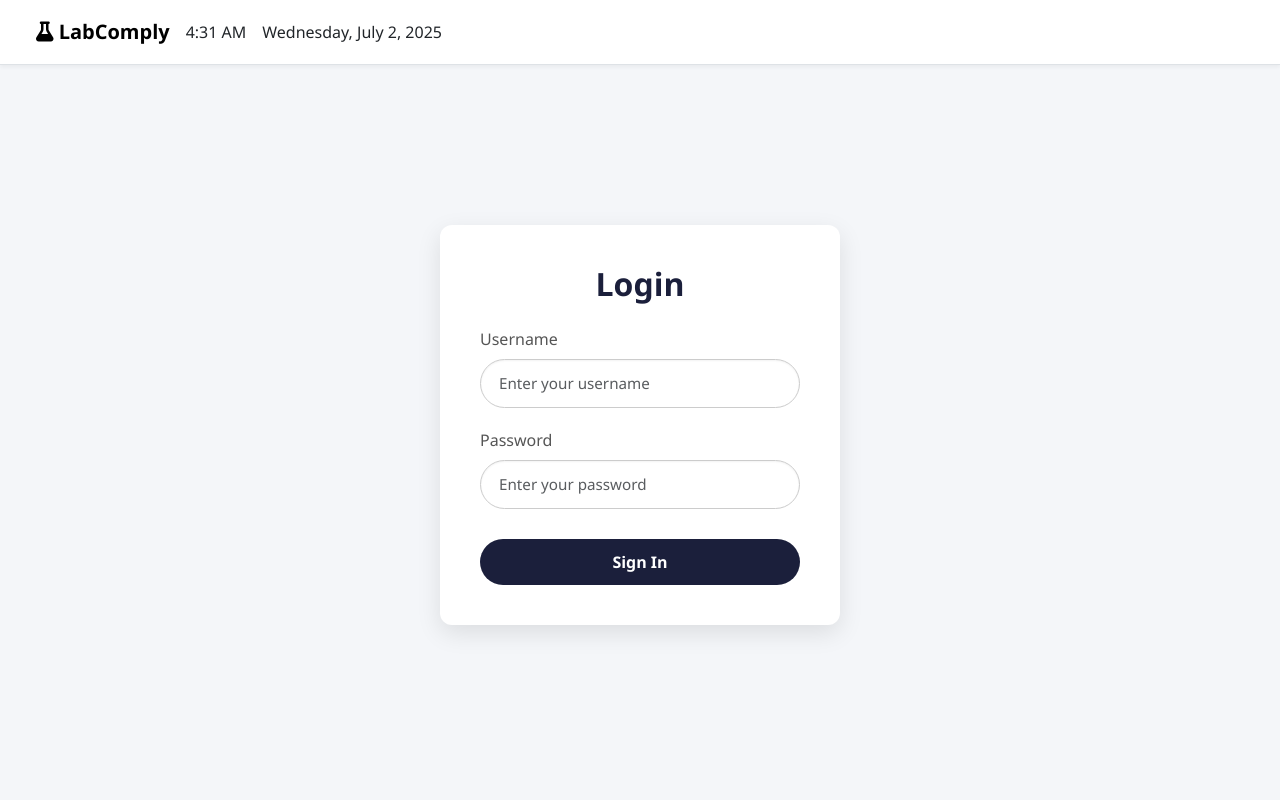
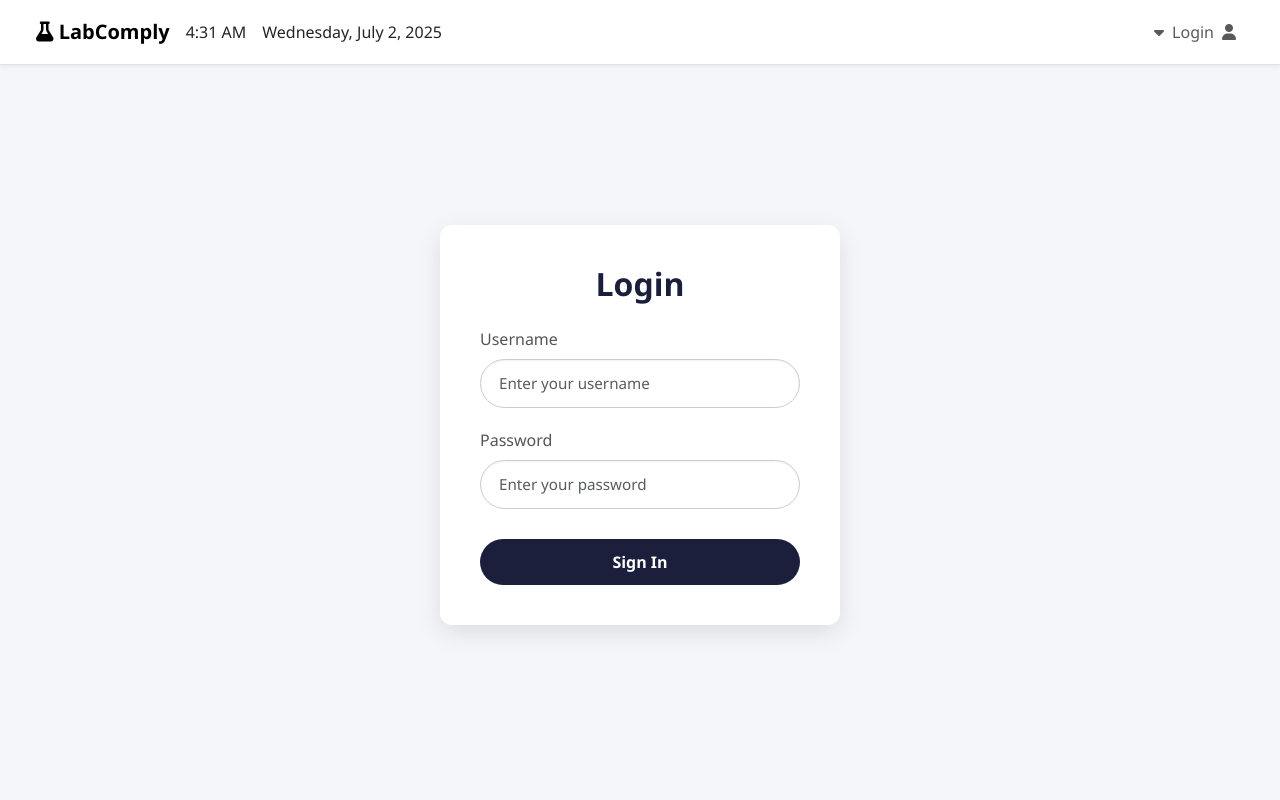
Before and after one commit to TwittK/ICT2114, a Flask app: page /login in a window 1280 px wide. Run offline with Flask 3, Linux system fonts and the light colour scheme.

Commit message:
Fix navbar layout.

```diff
--- a/static/css/style.css
+++ b/static/css/style.css
@@ -185,3 +185,8 @@ button[type="submit"]:hover {
     border-radius: 6px;
     margin-bottom: 16px;
 }
+
+/* Hide default right-side caret */
+.nav-link.dropdown-toggle::after {
+    display: none;
+}
--- a/templates/base.html
+++ b/templates/base.html
@@ -2,14 +2,14 @@
 <html lang="en">
 
 <head>
-  <meta charset="UTF-8" />
-  <meta name="viewport" content="width=device-width, initial-scale=1.0" />
+    <meta charset="UTF-8"/>
+    <meta name="viewport" content="width=device-width, initial-scale=1.0"/>
     <title>{% block title %}LabComply{% endblock %}</title>
 
     <!-- External Styles -->
-  <link href="https://cdn.jsdelivr.net/npm/bootstrap@5.3.7/dist/css/bootstrap.min.css" rel="stylesheet" />
-  <link rel="stylesheet" href="https://cdnjs.cloudflare.com/ajax/libs/font-awesome/6.7.2/css/all.min.css" />
-  <link rel="stylesheet" type="text/css" href="{{ url_for('static', filename='css/style.css') }}" />
+    <link href="https://cdn.jsdelivr.net/npm/bootstrap@5.3.7/dist/css/bootstrap.min.css" rel="stylesheet"/>
+    <link rel="stylesheet" href="https://cdnjs.cloudflare.com/ajax/libs/font-awesome/6.7.2/css/all.min.css"/>
+    <link rel="stylesheet" type="text/css" href="{{ url_for('static', filename='css/style.css') }}"/>
 </head>
 
 <body>
@@ -36,21 +36,32 @@
     <!-- Page Content -->
     <div id="page-content" class="flex-grow-1">
         <nav class="navbar navbar-expand-lg navbar-light bg-light border-bottom px-4">
-        <div class="container-fluid">
+            <div class="container-fluid d-flex align-items-center justify-content-between">
+
+                <div class="d-flex align-items-center">
                     <a class="navbar-brand" href="{{ url_for('index') }}">
                         <span class="fa-solid fa-flask"></span>
                         LabComply
                     </a>
-
-          <div class="navbar-center d-none d-md-flex align-items-center">
+                    <div class="navbar-center d-flex flex-row flex-md-row justify-content-start text-start">
                         <span id="current-time" class="me-3"></span>
                         <span id="current-date"></span>
                     </div>
+                </div>
+
+                <button class="navbar-toggler" type="button" data-bs-toggle="collapse"
+                        data-bs-target="#navbarSupportedContent" aria-controls="navbarSupportedContent"
+                        aria-expanded="false" aria-label="Toggle navigation">
+                    <span class="navbar-toggler-icon"></span>
+                </button>
+
+                <div class="collapse navbar-collapse" id="navbarSupportedContent">
 
                     <div class="navbar-nav ms-auto">
                         {% if session['logged_in'] %}
                             <div class="nav-item dropdown">
-              <a class="nav-link dropdown-toggle d-flex align-items-center" href="#" id="userProfileDropdown"
+                                <a class="nav-link dropdown-toggle d-flex align-items-center" href="#"
+                                   id="userProfileDropdown"
                                    role="button" data-bs-toggle="dropdown" aria-expanded="false">
                                     <span class="me-2">Hi, Admin</span>
                                     <i class="fas fa-user"></i>
@@ -59,11 +70,26 @@
                                 </ul>
                             </div>
                             <div class="nav-item">
-              <a href="{{ url_for('logout') }}" class="nav-link d-flex align-items-center" title="Logout">
+                                <a href="{{ url_for('logout') }}" class="nav-link d-flex align-items-center"
+                                   title="Logout">
                                     <i class="fa-solid fa-right-from-bracket"></i>
                                 </a>
                             </div>
+                        {% else %}
+                            <div class="nav-item dropdown">
+                                <a class="nav-link dropdown-toggle d-flex align-items-center" href="#" role="button"
+                                   data-bs-toggle="dropdown" aria-expanded="false">
+                                    <i class="fa-solid fa-caret-down me-2"></i>
+                                    <span class="me-2">Login</span>
+                                    <i class="fas fa-user"></i>
+                                </a>
+                                <ul class="dropdown-menu dropdown-menu-end">
+                                    <li><a class="dropdown-item" href="#">Login</a></li>
+                                    <li><a class="dropdown-item" href="#">Register</a></li>
+                                </ul>
+                            </div>
                         {% endif %}
+                    </div>
                 </div>
         </nav>
 
```
Also changed, not shown: users.sqlite. Lines whose indentation alone changed are shown as unchanged.
